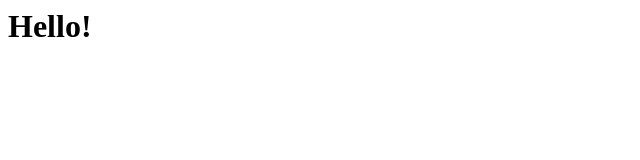
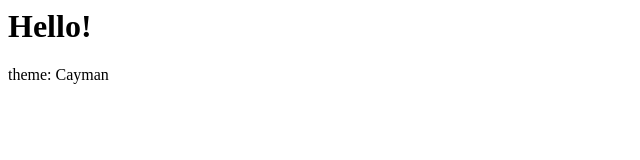
Before and after one commit to steriperi/coursera-test, a plain HTML site: page index.html in a window 1280 px wide. Shown: the full height of the page, 0-640 px from the left. Drawn offline with Linux system fonts and the light colour scheme.

Commit message:
Update index.html

```diff
--- a/index.html
+++ b/index.html
@@ -1 +1,2 @@
 <h1>Hello!</h1>
+theme: Cayman
```
